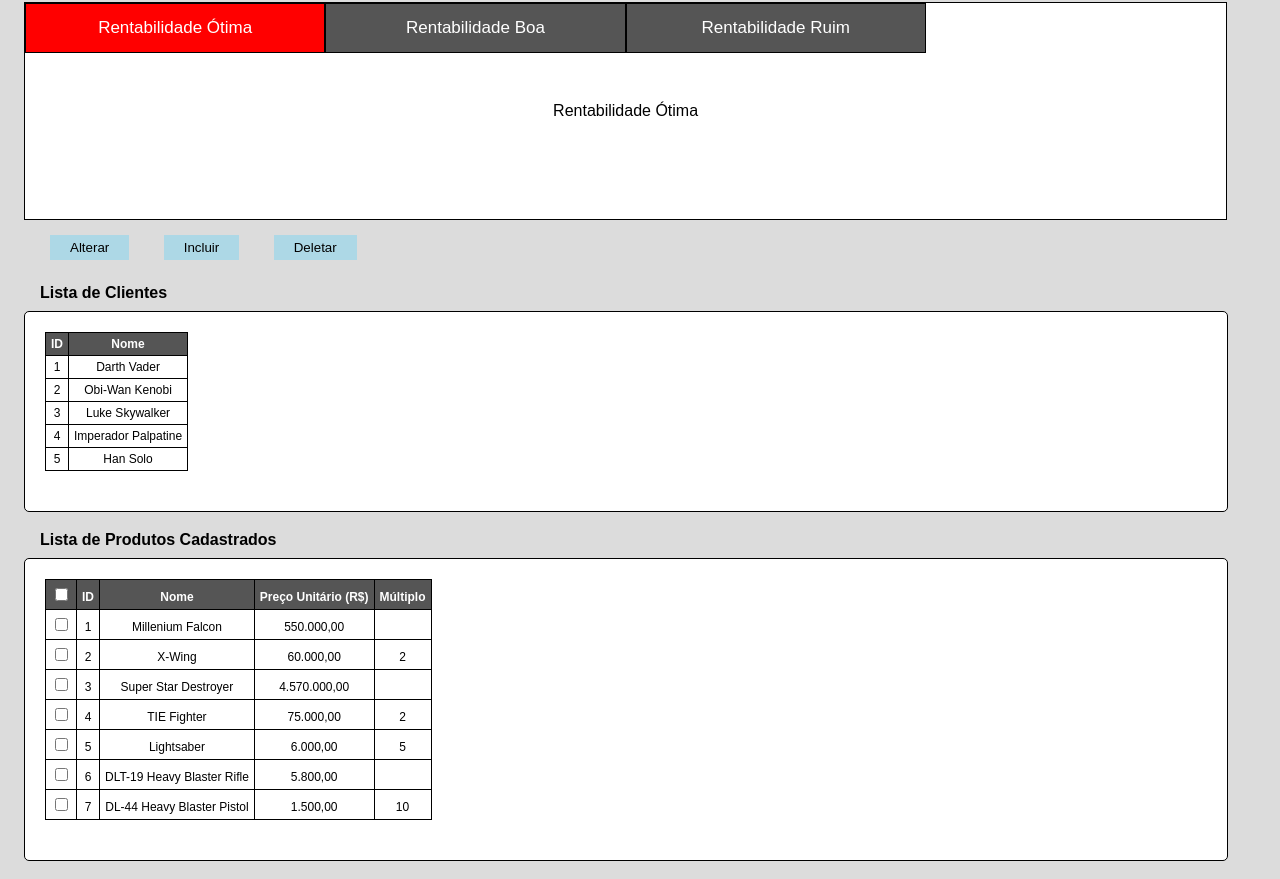
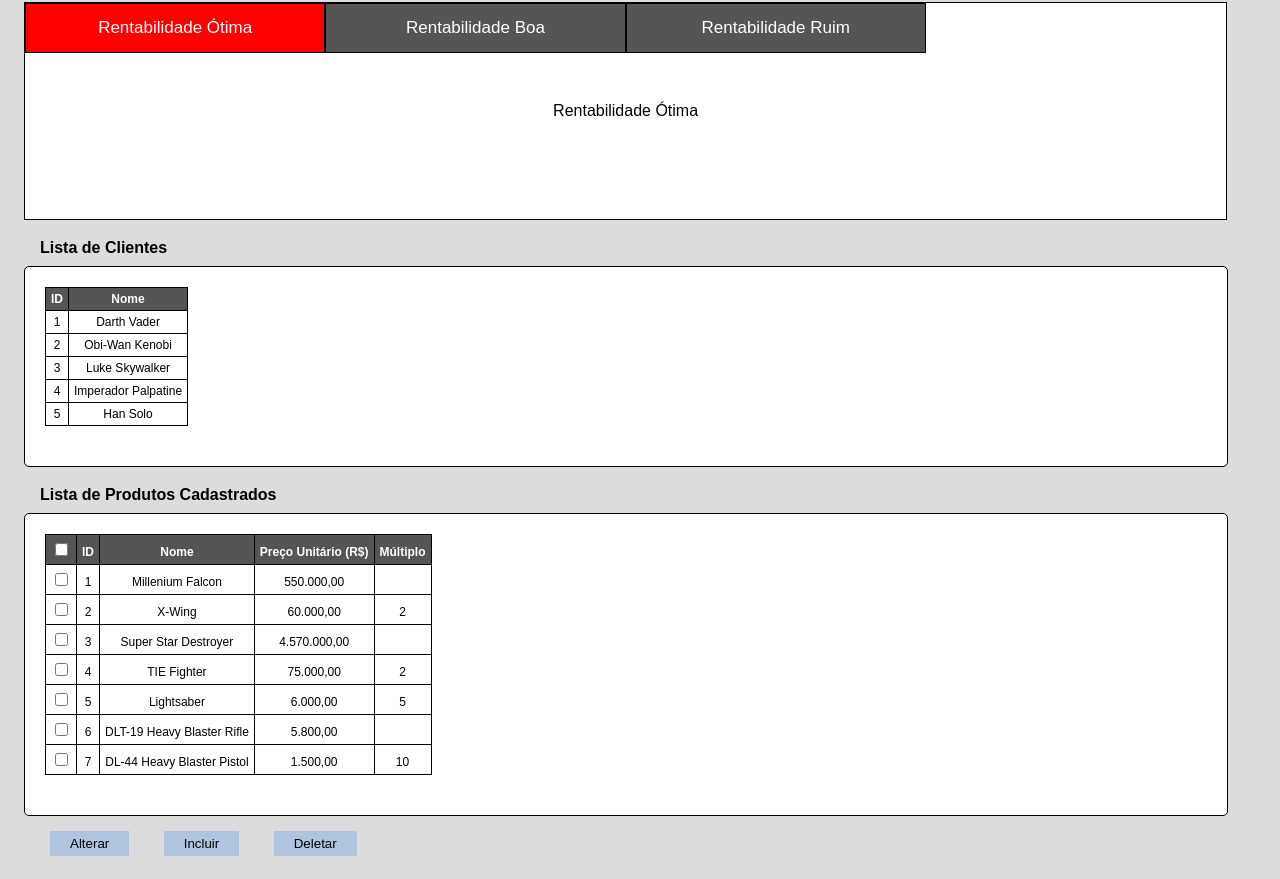
Before and after one commit to fagnermacedo/pedidoscompras, a plain HTML site: page index.html in a window 1280 px wide. Shown: the part 232-1111 px from the top of the page. Drawn offline with Linux system fonts and the light colour scheme.

Commit message:
Alteração posição botões

```diff
--- a/index.html
+++ b/index.html
@@ -52,13 +52,6 @@
             </div>
 
         </section>
-
-        <section  class="menu-botoes">
-            <button class="botoes" type="button" onclick="alert('Funcionalidade ainda não implementada')">Alterar</button>
-            <button class="botoes" type="button" onclick="alert('Funcionalidade ainda não implementada')">Incluir</button>
-            <button class="botoes" type="button" onclick="alert('Funcionalidade ainda não implementada')">Deletar</button>
-        </section>
-
 
         <fieldset>
             <legend class="legenda-tabela">Lista de  Clientes</legend>
@@ -165,6 +158,12 @@
                 </table>
             </section>
 
+            <section  class="menu-botoes">
+                <button class="botoes" type="button" onclick="alert('Funcionalidade ainda não implementada')">Alterar</button>
+                <button class="botoes" type="button" onclick="alert('Funcionalidade ainda não implementada')">Incluir</button>
+                <button class="botoes" type="button" onclick="alert('Funcionalidade ainda não implementada')">Deletar</button>
+            </section>
+
         </fieldset>
 
 
--- a/style.css
+++ b/style.css
@@ -121,8 +121,8 @@ header {
 
     padding: 5px 20px;
     margin: auto 15px;
-    background-color: #ADD8E6;
-    border: none;
+    background-color: #B0C4DE;
+    border: #000000;
 }
 
 /*
```
